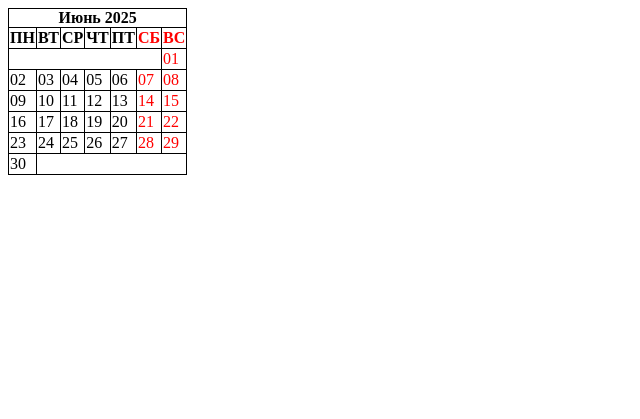
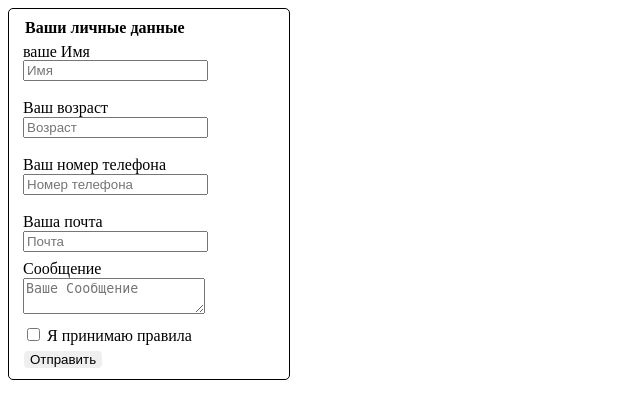
Before and after one commit to Enclaive-lab/homework., a PHP site: page /www/index.html in a window 1280 px wide. Shown: the top 419 px of the page, without its empty margins (0-640 px from the left). Run offline with PHP 8.4, Linux system fonts and the light colour scheme.

Commit message:
Add files via upload

```diff
--- a/www/index.html
+++ b/www/index.html
@@ -7,69 +7,63 @@
     <title>Таблицы</title>
   </head>
   <body>
-    <table>
-      <caption class="head__table">
-        Июнь 2025
-      </caption>
-      <tbody>
-        <tr>
-          <th>ПН</th>
-          <th>ВТ</th>
-          <th>СР</th>
-          <th>ЧТ</th>
-          <th>ПТ</th>
-          <th class="last">СБ</th>
-          <th class="last__1">ВС</th>
-        </tr>
-        <tr>
-          <td class="empty"></td>
-          <td class="empty"></td>
-          <td class="empty"></td>
-          <td class="empty"></td>
-          <td class="empty"></td>
-          <td class="border__left"></td>
-          <td class="last__1">01</td>
-        </tr>
-        <tr>
-          <td>02</td>
-          <td>03</td>
-          <td>04</td>
-          <td>05</td>
-          <td>06</td>
-          <td class="last">07</td>
-          <td class="last__1">08</td>
-        </tr>
-        <tr>
-          <td>09</td>
-          <td>10</td>
-          <td>11</td>
-          <td>12</td>
-          <td>13</td>
-          <td class="last">14</td>
-          <td class="last__1">15</td>
-        </tr>
-        <tr>
-          <td>16</td>
-          <td>17</td>
-          <td>18</td>
-          <td>19</td>
-          <td>20</td>
-          <td class="last">21</td>
-          <td class="last__1">22</td>
-        </tr>
-        <tr>
-          <td>23</td>
-          <td>24</td>
-          <td>25</td>
-          <td>26</td>
-          <td>27</td>
-          <td class="last">28</td>
-          <td class="last__1">29</td>
-        </tr>
-        <tr>
-          <td>30</td>
-        </tr>
-      </tbody>
-    </table>
+    <form class="form__pole">
+      <fieldset class="input">
+        <legend class="header">Ваши личные данные</legend>
+        <label>
+          ваше Имя
+          <input
+            type="name"
+            placeholder="Имя"
+            name="name"
+            required
+            class="name"
+          /><br /><br />
+        </label>
+        <label class="age">
+          Ваш возраст
+          <input
+            type="number"
+            placeholder="Возраст"
+            name="age"
+            required
+          /><br /><br />
+        </label>
+        <label>
+          Ваш номер телефона
+          <input
+            type="tel"
+            placeholder="Номер телефона"
+            name="phone"
+            class="phone"
+          /><br /><br />
+        </label>
+        <label>
+          <span class="pochta">Ваша почта</span>
+          <input
+            type="email"
+            placeholder="Почта"
+            name="email"
+            class="email"
+          /><br /><br />
+        </label>
+      </fieldset>
+      <fieldset class="fieldset">
+        Сообщение
+        <label>
+          <textarea placeholder="Ваше Сообщение" class="placeholder"></textarea>
+        </label>
+        <label>
+          <input
+            type="checkbox"
+            name="checkbox"
+            value="checkbox"
+            class="label"
+          />
+          Я принимаю правила </label
+        ><br />
+        <button type="submit" class="button_type">Отправить</button>
+      </fieldset>
+    </form>
   </body>
 </html>
--- a/www/style.css
+++ b/www/style.css
@@ -1,34 +1,39 @@
-table {
-  border-collapse: collapse;
-  border-spacing: 0;
+.form__pole {
+  border: 1px solid black;
+  width: 200px;
+  padding-right: 80px;
+  padding-top: 10px;
+  border-radius: 5px;
 }
-table,
-caption {
-  border: 1px solid black;
-  font-weight: ;
+.input {
+  border: none;
 }
-table {
-  border: 1px solid black;
+.header {
+  font-weight: 700;
 }
-td,
-th {
-  border: 1px solid black;
+.name {
+  margin-top: -25px;
 }
-caption {
-  border-bottom: none;
+.age {
+}
+.phone {
+}
+.email {
 }
 
-.head__table {
-  font-weight: 600;
+.fieldset {
+  border: none;
+  margin-top: -25px;
 }
-
-.empty {
-  border: none;
+.label {
+  margin-top: 10px;
 }
-.border__left {
-  border-left: none;
+.placeholder {
+  resize: vertical;
 }
-.last,
-.last__1 {
-  color: red;
+.button_type {
+  margin-top: 5px;
+  border-radius: 5px;
+  border: 1px solid #fff;
+  cursor: pointer;
 }
```
